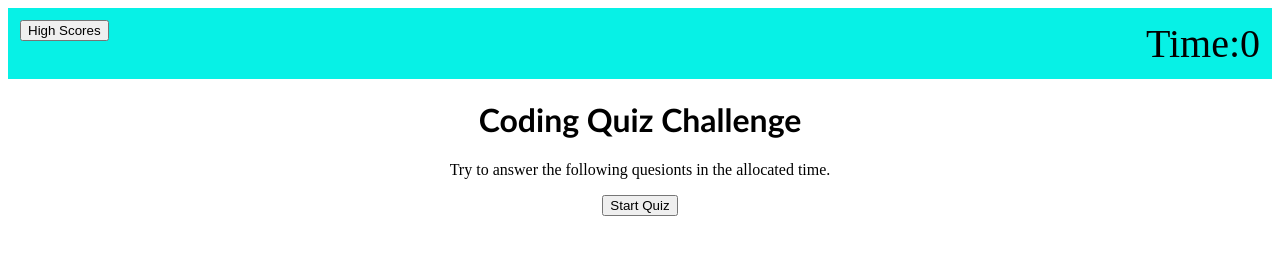
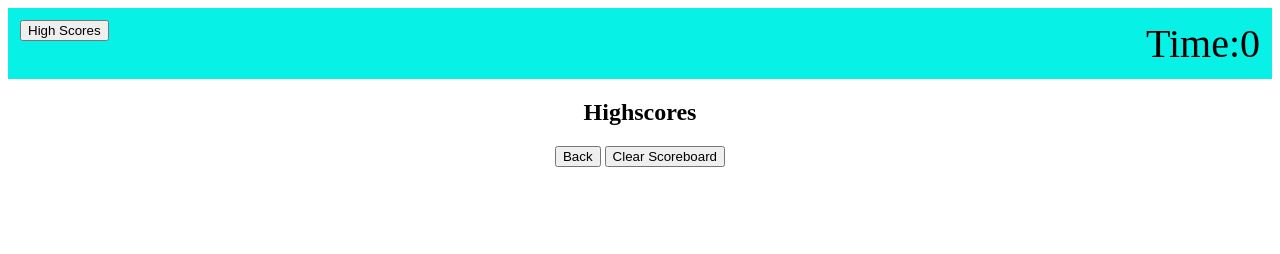
Before and after one commit to Pattiqus/Week-4-coding-pop-quiz, a plain HTML site: page index.html in a window 1280 px wide. Both pictures are taken after a click on the button "High Scores". Drawn offline with Linux system fonts and the light colour scheme.

Commit message:
Fixed Highscores button

```diff
--- a/assets/javascript/script.js
+++ b/assets/javascript/script.js
@@ -431,10 +431,16 @@ startQuizAgainBtn.addEventListener('click', startQuizAgain);
 //  */
 
 var viewHighScores = function() {
-    mainScreen.classList.add("hide");
-    scoreboardWrapper.classList.remove("hide");
+
+    var viewHighScores = document.getElementById('scoreboardWrapper');
+    var hideMain = document.getElementById('main-screen');
+
+    viewHighScores.classList.remove("hide");
+    questionsWrapper.classList.add("hide");
+    hideMain.classList.add('hide');
+
 
 }
 
-var viewHighScores =document.getElementsByTagName('highScores');
-viewHighScores.addEventListener('click', )
+var viewHighScoresBtn = document.getElementById('highScores');
+viewHighScoresBtn.addEventListener('click', viewHighScores);
--- a/index.html
+++ b/index.html
@@ -25,7 +25,7 @@
         <div class="main">
             <div id="main-screen" class="mainStyle">
                 <h1>Coding Quiz Challenge</h1>
-                <p>Try to answer the following quesionts in the allocated time.</p>
+                <p>Try to answer the following questions in the allocated time.</p>
                 <button id="startButton">Start Quiz</button>
             </div>
 
```
